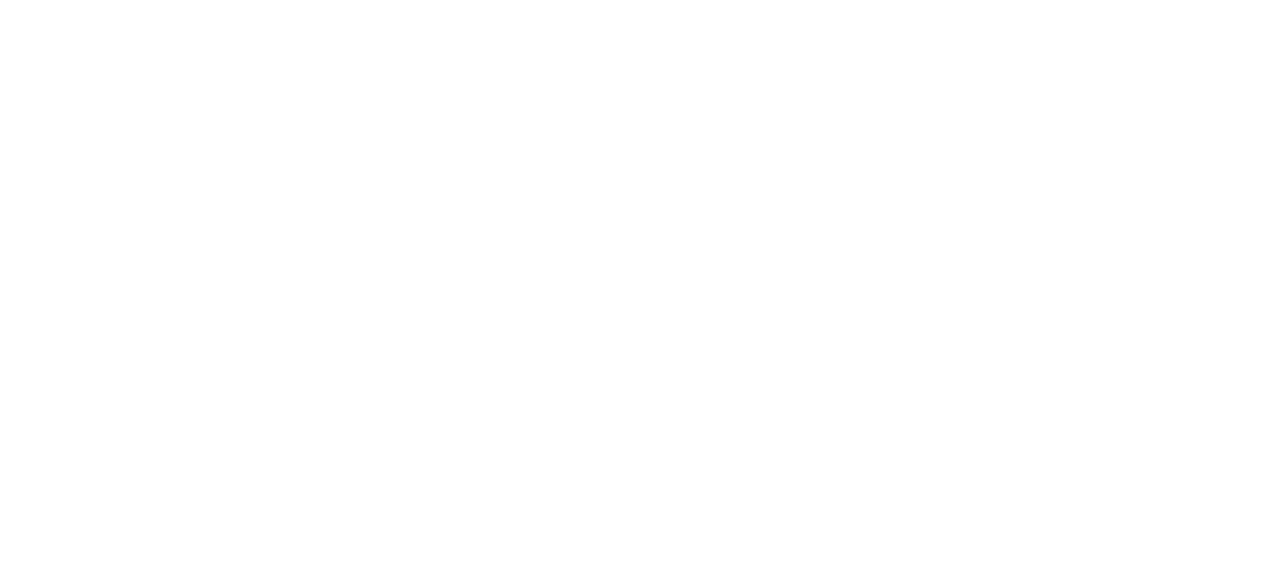
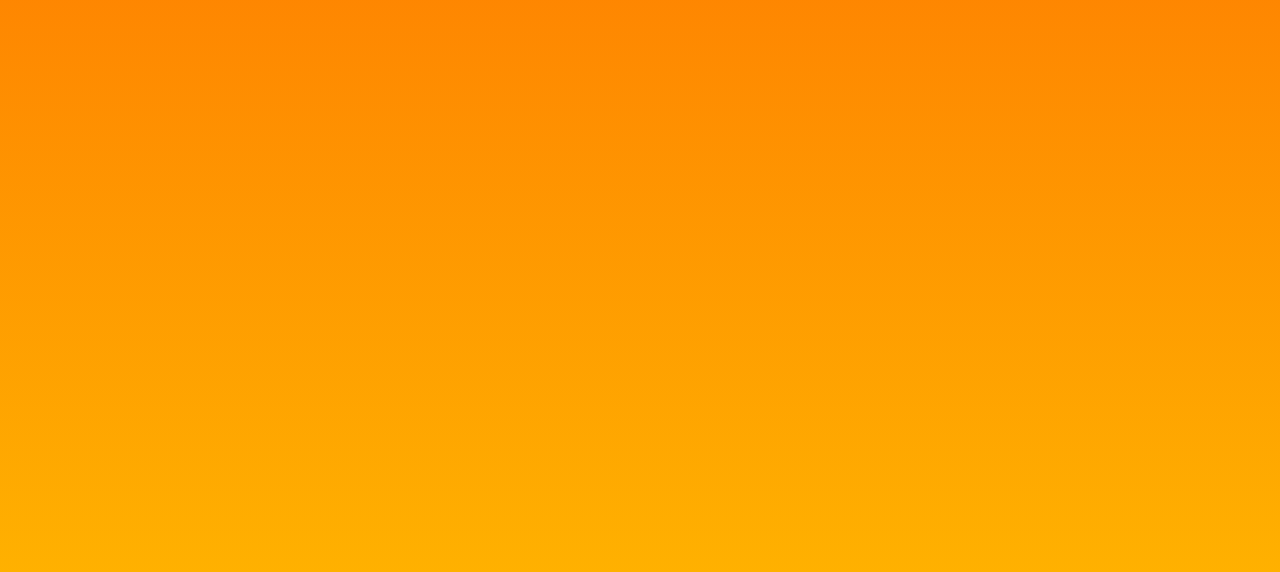
Before and after one commit to urieloliveira/desafio-frontend-memudei, an Angular app in the folder show-weather/: page / in a window 1280 px wide. Shown: the part 104-676 px from the top of the page. Built offline with nearby package versions, Linux system fonts and the light colour scheme.

Commit message:
config-scss

```diff
--- /dev/null
+++ b/show-weather/src/config-scss/reset.scss
@@ -0,0 +1,135 @@
+html,
+body,
+div,
+span,
+applet,
+object,
+iframe,
+h1,
+h2,
+h3,
+h4,
+h5,
+h6,
+p,
+blockquote,
+pre,
+a,
+abbr,
+acronym,
+address,
+big,
+cite,
+code,
+del,
+dfn,
+em,
+img,
+ins,
+kbd,
+q,
+s,
+samp,
+small,
+strike,
+strong,
+sub,
+sup,
+tt,
+var,
+b,
+u,
+i,
+center,
+dl,
+dt,
+dd,
+ol,
+ul,
+li,
+fieldset,
+form,
+label,
+legend,
+table,
+caption,
+tbody,
+tfoot,
+thead,
+tr,
+th,
+td,
+article,
+aside,
+canvas,
+details,
+embed,
+figure,
+figcaption,
+footer,
+header,
+hgroup,
+menu,
+nav,
+output,
+ruby,
+section,
+summary,
+time,
+mark,
+audio,
+video {
+    margin: 0;
+    padding: 0;
+    border: 0;
+    font-size: 100%;
+    font-weight: 100;
+    font: inherit;
+    vertical-align: baseline;
+}
+
+/* HTML5 display-role reset for older browsers */
+article,
+aside,
+details,
+figcaption,
+figure,
+footer,
+header,
+hgroup,
+menu,
+nav,
+section {
+    display: block;
+}
+
+body {
+    line-height: 1;
+}
+
+ol,
+ul {
+    list-style: none;
+}
+
+blockquote,
+q {
+    quotes: none;
+}
+
+blockquote:before,
+blockquote:after,
+q:before,
+q:after {
+    content: '';
+    content: none;
+}
+
+table {
+    border-collapse: collapse;
+    border-spacing: 0;
+}
+
+input {
+    outline: none;
+}
--- /dev/null
+++ b/show-weather/src/config-scss/variables.scss
@@ -0,0 +1,7 @@
+:root {
+    --branco: #fff;
+    --preto: #000;
+    --primary-color: #fef3e5;
+    --secondary-color: #ff8000;
+    --background-color: linear-gradient(#fe7f01, #ffba00)
+}
--- a/show-weather/src/index.html
+++ b/show-weather/src/index.html
@@ -1,13 +1,20 @@
 <!doctype html>
 <html lang="en">
+
 <head>
   <meta charset="utf-8">
   <title>ShowWeather</title>
   <base href="/">
   <meta name="viewport" content="width=device-width, initial-scale=1">
   <link rel="icon" type="image/x-icon" href="favicon.ico">
+
+  <link rel="preconnect" href="https://fonts.googleapis.com" />
+  <link rel="preconnect" href="https://fonts.gstatic.com" crossorigin />
+  <link href="https://fonts.googleapis.com/css2?family=Roboto:wght@100;400;700&display=swap" rel="stylesheet" />
 </head>
+
 <body>
   <app-root></app-root>
 </body>
+
 </html>
--- a/show-weather/src/styles.scss
+++ b/show-weather/src/styles.scss
@@ -1 +1,17 @@
-/* You can add global styles to this file, and also import other style files */
+@import './config-scss/variables.scss';
+@import './config-scss/reset.scss';
+
+html {
+    height: 100%;
+    font-family: 'Roboto', sans-serif;
+}
+
+body {
+    height: 100%;
+    background: var(--background-color);
+}
+
+main {
+    margin: 0 auto;
+    box-sizing: border-box;
+}
```
